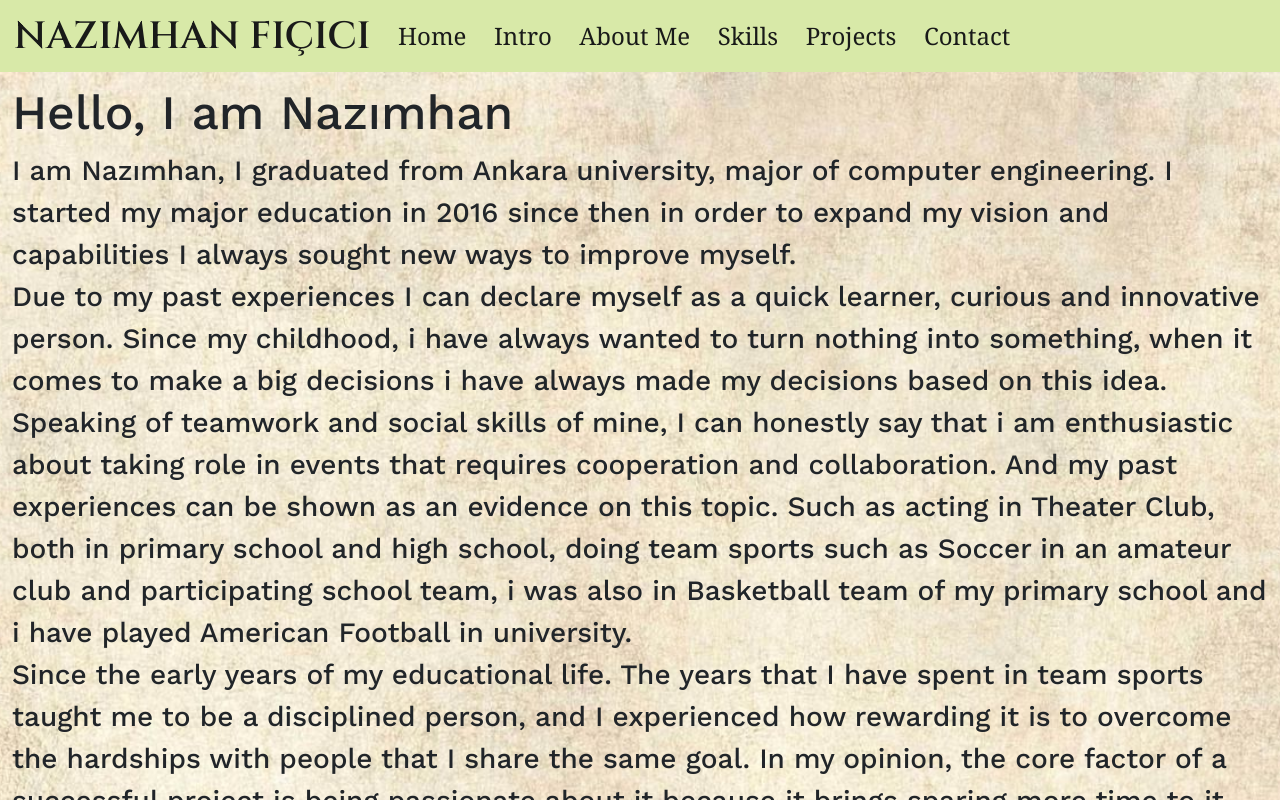
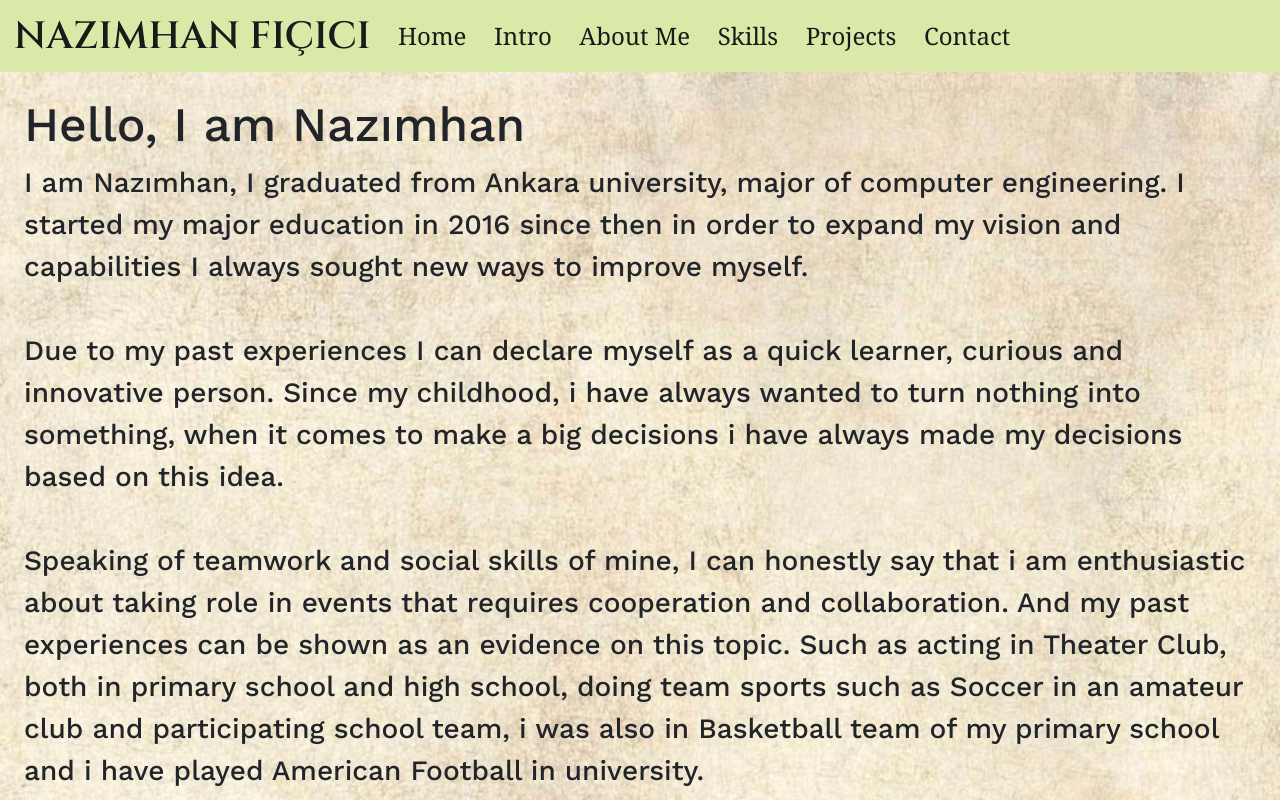
Before and after one commit to NazimhanFicici/personal-site, a React (Create React App) app: page /more in a window 1280 px wide. Shown: the top 800 px of the page. Built offline with nearby package versions, Linux system fonts and the light colour scheme.

Commit message:
height-padding

```diff
--- a/src/App.css
+++ b/src/App.css
@@ -3,7 +3,10 @@
   padding: 0;
   box-sizing: border-box;
 }
-
+body{
+  height: 100vh;
+  margin-top: 500px;
+}
 .App {
   text-align: center;
   /* background-color: #D8E9A8; */
@@ -138,7 +141,7 @@
   background-image: url(/src/images/entrance-bg.png);
   background-size:cover;
   background-position: center;
-  height: 440px;
+  height: 540px;
   width: 100%;
   color: white;
   justify-content: center;
@@ -162,7 +165,7 @@
   justify-content: center;
   align-items: center;
   background: #191A19;
-  padding: 24px 60px;
+  padding: 48px 60px;
   gap: 20px;
   opacity: 1.2;
   color: #FEFBF3;
@@ -197,7 +200,7 @@
   justify-content: center;
   align-items: center;
   font-family: 'Work Sans', sans-serif;
-  padding: 12px;
+  padding: 24px;
   opacity: 1.2;
 }
 .about-me-text h1{
--- a/src/components/aboutme/index.js
+++ b/src/components/aboutme/index.js
@@ -9,11 +9,14 @@ function Aboutme() {
                 <p>
                 I am Nazımhan, I graduated from Ankara university, major of computer engineering. I started my major education in 2016 since then in order to expand my vision and capabilities I always sought new ways to improve myself.
                 <br />
+                <br />
                 Due to my past experiences I can declare myself as a quick learner, curious and innovative person. Since my childhood, i have always wanted to turn nothing into something, when it comes to make a big decisions i have always made my decisions based on this idea.
+                <br />
                 <br />
                 Speaking of teamwork and social skills of mine, I can honestly say that i am enthusiastic about taking role in events that requires cooperation and collaboration. And my past experiences can be shown as an evidence on this topic. Such as acting in Theater Club, both in primary school and high school, doing team sports such as Soccer in an amateur club and participating school team, i was also in Basketball team of my primary school and i have played American Football in university.
                 <br />
-                Since the early years of my educational life. The years that I have spent in team sports taught me to be a disciplined person, and I experienced how rewarding it is to overcome the hardships with people that I share the same goal. In my opinion, the core factor of a successful project is being passionate about it because it brings sparing more time to it and creativity with itself.
+                <br />
+                Since the early years of my educational life. The years that I have spent in team sports taught me to be a disciplined person, and I experienced how rewarding it is to overcome the hardships with people that I share the same goal.
                 </p>
             </div>
         </div>
```
